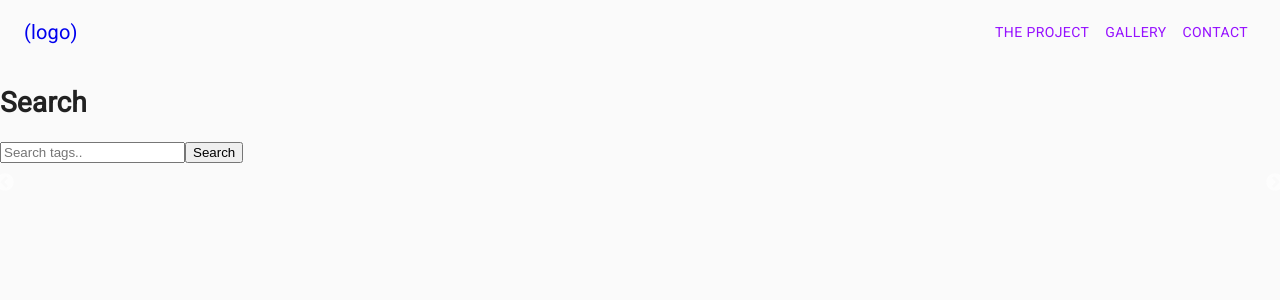
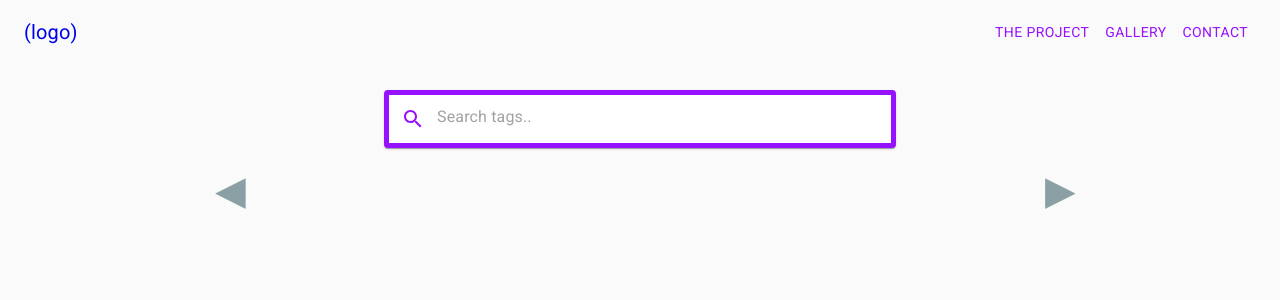
Before and after one commit to TechLabs-Berlin/migr-AI-tion, a React (Create React App) app in the folder frontend/: page /gallery in a window 1280 px wide. Shown: the top 300 px of the page. Built offline with nearby package versions, Linux system fonts and the light colour scheme.

Commit message:
Searchbar CSS and Contact Page feature added

```diff
--- /dev/null
+++ b/frontend/src/components/carousel/SearchBar2.css
@@ -0,0 +1,57 @@
+
+.all{
+    padding-top: 2%;
+}
+
+.paper {
+    margin: auto;
+    align-items: center;
+    width: 40%;
+    border: 5px solid #9611ff;
+}
+
+.search-icon{
+    color: #9611ff;
+}
+
+.slider{
+    padding-top: 4em;
+    margin-left: 15rem;
+    margin-right: 15rem;
+}
+
+.MuiCard-root{
+    border: 5px solid #9611ff;
+}
+
+.MuiCardMedia-root{
+    height: 30em;
+    width: 40em;
+    margin: auto;
+}
+
+.MuiCardMedia-root img{
+    min-width: 20%;
+    min-height: 20%;
+    max-width: 100%;
+    padding-top: 2em;
+}
+
+.MuiTypography-body2{
+    padding-bottom: 1em;
+    align-items: flex-start;
+}
+
+.slick-prev::before, .slick-next::before {
+    color: #668389;
+}
+
+.slick-next::before {
+    font-size: 2.5rem;
+    content: "▶";
+}
+
+.slick-prev::before {
+    font-size: 2.5rem;
+    content: "◀";
+}
--- a/frontend/src/components/carousel/SearchBar2.js
+++ b/frontend/src/components/carousel/SearchBar2.js
@@ -1,10 +1,13 @@
-import { Card, CardContent, Typography, Chip, Avatar } from '@material-ui/core';
+import { Card, CardContent, Typography, Chip, Avatar, InputBase, Button, CardMedia } from '@material-ui/core';
 import React, { useState, useEffect } from 'react'
 import Slider from "react-slick";
 import "slick-carousel/slick/slick.css";
 import "slick-carousel/slick/slick-theme.css";
 import { AiOutlineNumber } from "react-icons/ai";
-
+import IconButton from '@material-ui/core/IconButton';
+import SearchIcon from '@material-ui/icons/Search';
+import Paper from '@material-ui/core/Paper';
+import './SearchBar2.css';
 
 
 export default function Searchbar2() {
@@ -25,6 +28,8 @@ export default function Searchbar2() {
         setSearch(e.target.value);
     }
 
+
+
     useEffect(() => {
         async function fetchData() {
             try {
@@ -38,6 +43,7 @@ export default function Searchbar2() {
         }
 
         if (query !== '') {
+            console.log("the data does not exist")
             fetchData();
         }
     }, [query])
@@ -55,48 +61,43 @@ export default function Searchbar2() {
     {/*this is the searchbar part trial*/ }
 
     return (
-        <div>
-            <h1>Search</h1>
-            <form onSubmit={onSubmit}>
-                <input
+        <div className="all">
+            <Paper component="form" onSubmit={onSubmit} className="paper">
+                <IconButton type="submit" aria-label="search">
+                    <SearchIcon className="search-icon" />
+                </IconButton>
+                <InputBase
                     value={search}
                     onChange={onSearch}
                     placeholder="Search tags.."
+                    variant="outlined"
+                    className="searchbar-input"
                 />
-                <button type="submit">Search</button>
-            </form>
+            </Paper>
 
             {/*This is the Carousel part*/}
 
             <div>
-                <Slider {...settings} style={{
-                    margin: "20px 20px"
-                }}>
+                <Slider {...settings} className="slider">
                     {results.map((item) => (
-                        <Card key={item.id} style={{
-                            overflow: "hidden",
-                            width: "500px",
-                            height: "500px"
-                        }}
-                        >
+                        <Card key={item.id} className="img-grid">
+                            <CardMedia>
                                 <img
-                                style={{
-                                    width: "500px",
-                                    height: "500px",
-                                    margin: "auto"
-                                }}
                                     key={item.id} src={`http://localhost:8000/images/${item.id}.jpeg`}
                                     alt="img-result" />
+                            </CardMedia>
                             <CardContent>
-                                <Typography variant="body2" color="textSecondary" component="p">
+                                <Typography variant="body2" component="p">
                                     {item.caption}
                                 </Typography>
+                                <Typography className="chip-container">
                                     {item.tags.map(posttag => {
                                         console.log(posttag.tag);
                                         return (
-                                        <Chip avatar={<Avatar><AiOutlineNumber /></Avatar>} key={posttag.id} label={posttag.tag} component="a" href="#chip" clickable />
+                                            <Chip style={{ color: "#9611ff", borderColor: "#9611ff", margin: "0.2em" }} avatar={<Avatar style={{ background: "rgba(0, 0, 0, 0.26)" }}><AiOutlineNumber style={{ color: "white" }} /></Avatar>} key={posttag.id} label={posttag.tag} component="a" href="#chip" variant="outlined" clickable />
                                         )
                                     })}
+                                </Typography>
                             </CardContent>
                         </Card>)
                     )}
--- a/frontend/src/pages/Contact.js
+++ b/frontend/src/pages/Contact.js
@@ -1,14 +1,64 @@
+import React, { useState } from 'react'
 import "./Contact.css";
 import Grid from "@material-ui/core/Grid";
 import Paper from "@material-ui/core/Paper";
 import TextField from "@material-ui/core/TextField";
+import Button from '@material-ui/core/Button';
 
 export default function Contact() {
+  const [name, setName] = useState('');
+  const [email, setEmail] = useState('');
+  const [message, setMessage] = useState('');
+  const [subject2, setSubject2] = useState('');
+  const [submit, setSubmit] = useState('');
+  const [reset, setReset] = useState('');
+
+
+  function onSubmit(e) {
+    setSubmit({
+      name: name,
+      email: email,
+      message: message
+    });
+    console.log(submit);
+  }
+
+  function onReset(e) {
+    setReset({
+      name: "",
+      email: "",
+      message: ""
+    });
+    console.log(reset);
+  }
+
+
+
+  function handleName(e) {
+    const name = `${encodeURIComponent(e.target.value)}`;
+    setName(name);
+  }
+
+  function handleEmail(e) {
+    const email = `${encodeURIComponent(e.target.value)}`
+    setEmail(email);
+  }
+
+  function handleSubject2(e) {
+    const subject2 = `${encodeURIComponent(e.target.value)}`
+    setSubject2(subject2);
+  }
+
+  function handleMessage(e) {
+    const message = `${encodeURIComponent(e.target.value)}`
+    setMessage(message);
+  }
+
   return (
     <Grid container direction="row" justify="center" alignItems="center">
       <Grid item xs={12} md={8} lg={6}>
         <Paper elevation={0} color="#E2E9F0" className="box">
-          <form action="mailto:examplemail1@gmail.com?cc=examplemail2@gmail.com&subject=Migr-AI-tion%20Contact%20Page%20&body=Your%20Feedback" method="post" encType="text">
+          <form action={`mailto:examplemail1@gmail.com?cc=${email}&subject=Migr-AI-tion%20Contact%20Page:%20${subject2}&body=(Please%20click%20on%20the%20send%20button)%0d%0a%0d%0aName:%20${name}%0d%0aEmail:%20${email}%0d%0aSubject:%20${subject2}%0d%0aMessage:%20${message}%0d%0a%0d%0aThank%20you%20for%20your%20contribution!`} method="post" encType="text">
             <Grid container spacing={3}>
               <Grid item xs={12} sm={6}>
                 <TextField
@@ -19,6 +69,7 @@ export default function Contact() {
                   fullWidth
                   autoComplete="given-name"
                   variant="outlined"
+                  onChange={handleName}
                 />
               </Grid>
               <Grid item xs={12} sm={6}>
@@ -30,6 +81,7 @@ export default function Contact() {
                   fullWidth
                   autoComplete="email"
                   variant="outlined"
+                  onChange={handleEmail}
                 />
               </Grid>
               <Grid item xs={12}>
@@ -40,6 +92,7 @@ export default function Contact() {
                   label="Subject"
                   fullWidth
                   variant="outlined"
+                  onChange={handleSubject2}
                 />
               </Grid>
               <Grid item xs={12}>
@@ -52,11 +105,13 @@ export default function Contact() {
                   variant="outlined"
                   multiline
                   rows={4}
+                  onChange={handleMessage}
                 />
               </Grid>
 
               <Grid item xs={12}>
-                <input type='submit' name="submit" />
+                <Button type='submit' name="submit" value={submit} onClick={onSubmit}>Submit</Button>
+                <Button type='reset' name="reset" value={reset} onClick={onReset}>Reset</Button>
               </Grid>
             </Grid>
           </form>
```
Lines whose indentation alone changed are shown as unchanged.
